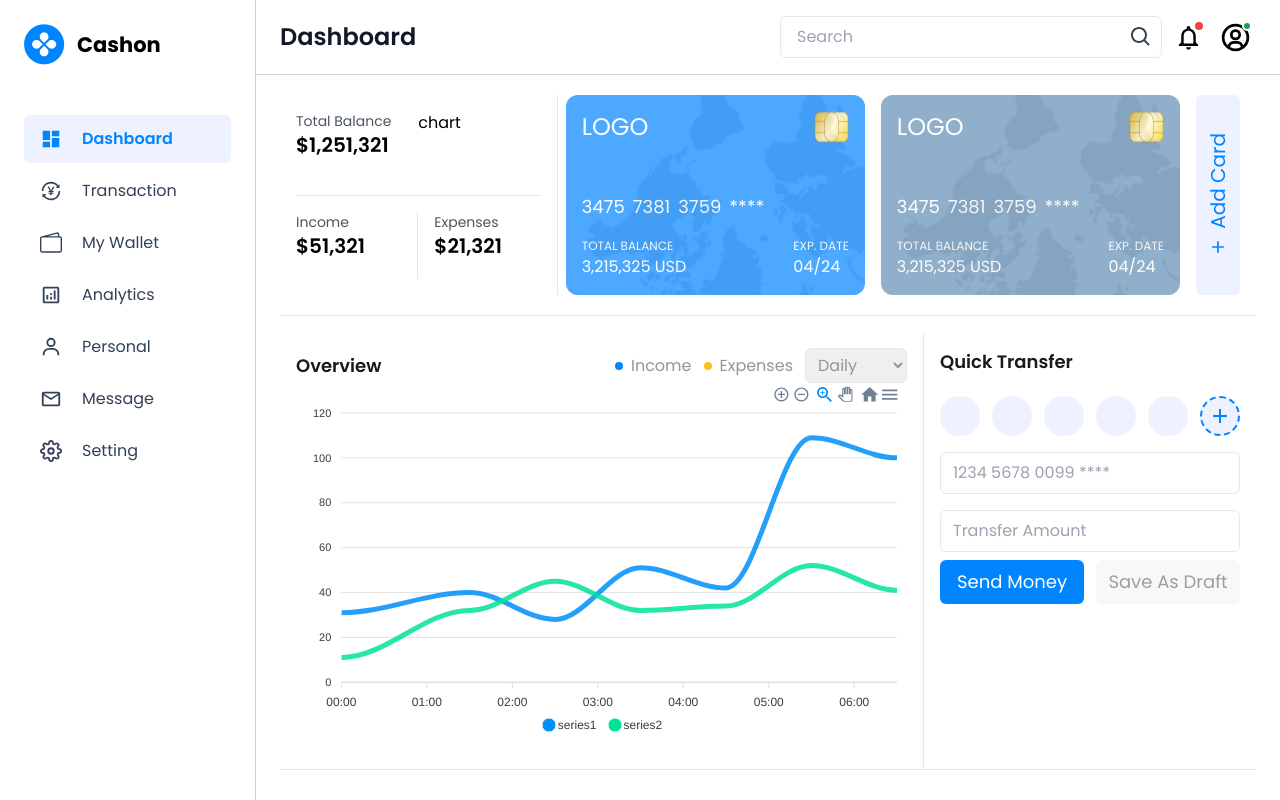
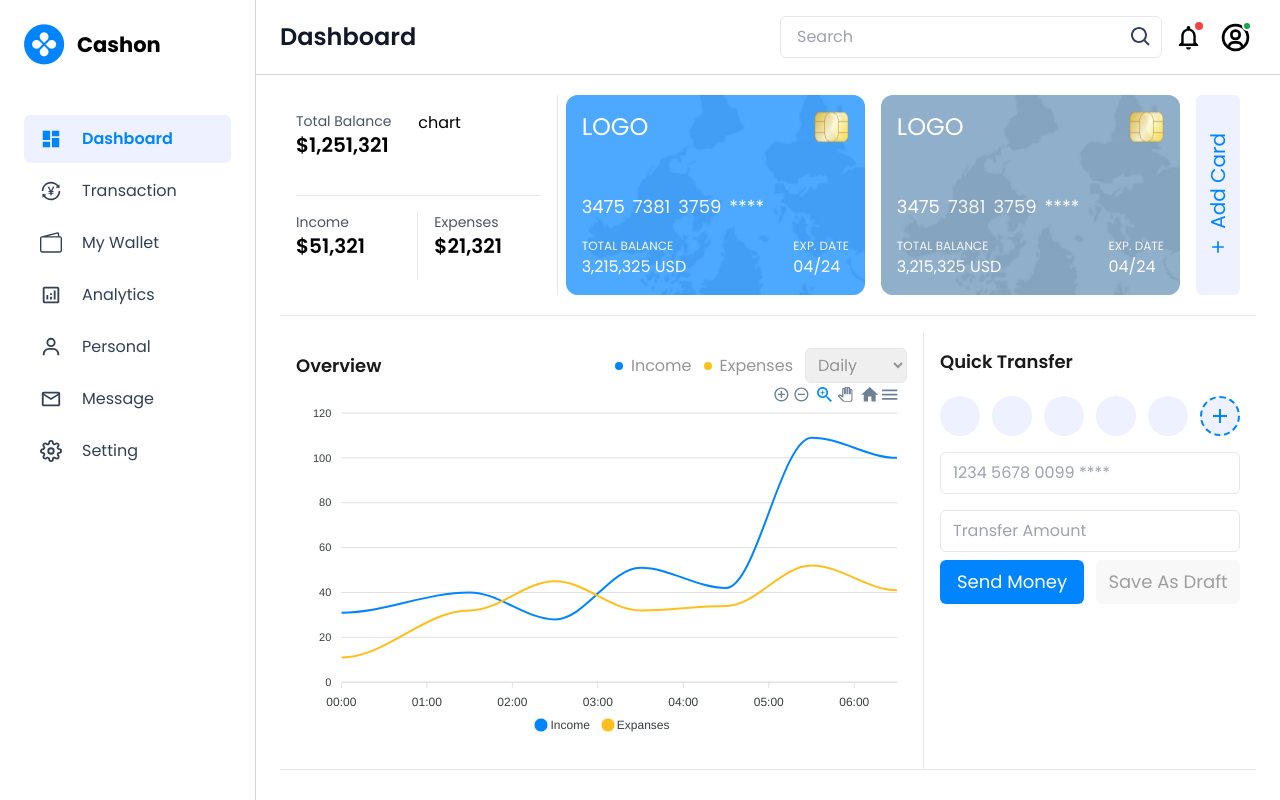
Before and after one commit to prosenjit-singha/dashboard-with-next, a Next.js app: page / in a window 1280 px wide. Shown: the top 800 px of the page. Built offline with nearby package versions, Linux system fonts and the light colour scheme.

Commit message:
Mini graph added

```diff
--- a/components/Dashboard/MiddleSection/Overview/BigChart.tsx
+++ b/components/Dashboard/MiddleSection/Overview/BigChart.tsx
@@ -15,6 +15,18 @@ function BigChart() {
           },
           stroke: {
             curve: "smooth",
+            width: 2,
+          },
+          fill: {
+            opacity: 1,
+            type: "",
+            colors: ["#0085FF", "#FFBF1A"],
+            gradient: {
+              shadeIntensity: 1,
+              opacityFrom: 0.7,
+              opacityTo: 0.9,
+              stops: [0, 90, 100],
+            },
           },
           xaxis: {
             type: "datetime",
@@ -28,6 +40,7 @@ function BigChart() {
               "2018-09-19T06:30:00.000Z",
             ],
           },
+          colors: ["#0085FF", "#FFBF1A"],
           tooltip: {
             x: {
               format: "dd/MM/yy HH:mm",
@@ -48,11 +61,11 @@ export default BigChart;
 // dummy data
 const series = [
   {
-    name: "series1",
+    name: "Income",
     data: [31, 40, 28, 51, 42, 109, 100],
   },
   {
-    name: "series2",
+    name: "Expanses",
     data: [11, 32, 45, 32, 34, 52, 41],
   },
 ];
```
